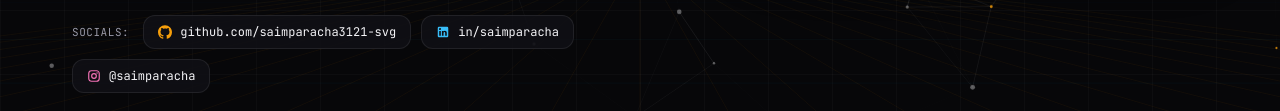
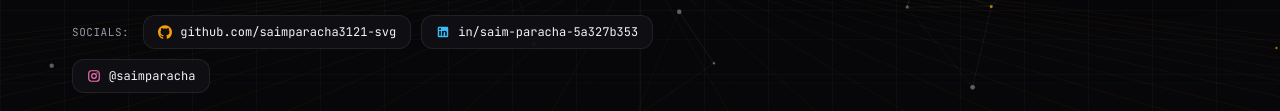
Before and after one commit to saimparacha3121-svg/github-portfolio, a plain HTML site: page index.html in a window 1280 px wide. Shown: the part 822-933 px from the top of the page. Drawn offline with nearby package versions, Linux system fonts and the light colour scheme; animation ran at ten frames a second.

Commit message:
Update index.html

```diff
--- a/index.html
+++ b/index.html
@@ -674,15 +674,14 @@
                 <span>github.com/saimparacha3121-svg</span>
               </a>
 
-              <!-- LinkedIn Profile URL: replace 'saimparacha' below if your LinkedIn username slug differs -->
               <a
-                href="https://www.linkedin.com/in/saimparacha"
+                href="https://www.linkedin.com/in/saim-paracha-5a327b353/"
                 target="_blank"
                 rel="noopener noreferrer"
                 class="inline-flex items-center gap-2 px-3.5 py-2 rounded-xl bg-surface/90 hover:bg-white/[0.08] border border-borderSubtle hover:border-cyanAccent/50 text-xs font-mono text-ink transition-all"
               >
                 <svg class="w-3.5 h-3.5 fill-current text-cyanAccent" viewBox="0 0 24 24"><path d="M19 3a2 2 0 0 1 2 2v14a2 2 0 0 1-2 2H5a2 2 0 0 1-2-2V5a2 2 0 0 1 2-2h14m-.5 15.5v-5.3a3.26 3.26 0 0 0-3.26-3.26c-.85 0-1.84.52-2.28 1.3v-1.11h-2.79v8.37h2.79v-4.93c0-.77.62-1.4 1.39-1.4a1.4 1.4 0 0 1 1.4 1.4v4.93h2.75M6.88 8.56a1.68 1.68 0 0 0 1.68-1.68c0-.93-.75-1.69-1.68-1.69a1.69 1.69 0 0 0-1.69 1.69c0 .93.76 1.68 1.69 1.68m1.39 9.94v-8.37H5.5v8.37h2.77z"/></svg>
-                <span>in/saimparacha</span>
+                <span>in/saim-paracha-5a327b353</span>
               </a>
 
               <a
@@ -1608,7 +1607,7 @@
             </div>
           </div>
 
-          <!-- BOX 2: LINKEDIN (/in/saimparacha) -->
+          <!-- BOX 2: LINKEDIN (/in/saim-paracha-5a327b353/) -->
           <div class="reveal-item spotlight-card rounded-3xl p-6 flex flex-col justify-between h-full">
             <div>
               <div class="flex items-center justify-between mb-6">
@@ -1619,16 +1618,15 @@
               </div>
 
               <h3 class="font-display font-bold text-xl text-ink mb-1">LinkedIn</h3>
-              <p class="font-mono text-xs text-muted mb-4">/in/saimparacha</p>
+              <p class="font-mono text-xs text-muted mb-4 break-all">/in/saim-paracha-5a327b353</p>
               <p class="text-sm text-muted leading-relaxed mb-6">
                 Academic milestones at NUST NBC, AI engineering updates, and professional connections.
               </p>
             </div>
 
             <div class="mt-auto pt-4 border-t border-borderSubtle">
-              <!-- LinkedIn Profile URL: replace 'saimparacha' below if your exact LinkedIn slug differs -->
               <a
-                href="https://www.linkedin.com/in/saimparacha"
+                href="https://www.linkedin.com/in/saim-paracha-5a327b353/"
                 target="_blank"
                 rel="noopener noreferrer"
                 class="w-full inline-flex items-center justify-between px-4 py-3 rounded-xl bg-cyanAccent/15 hover:bg-cyanAccent text-cyanAccent hover:text-obsidian border border-cyanAccent/35 hover:border-cyanAccent font-semibold text-xs transition-all"
```
